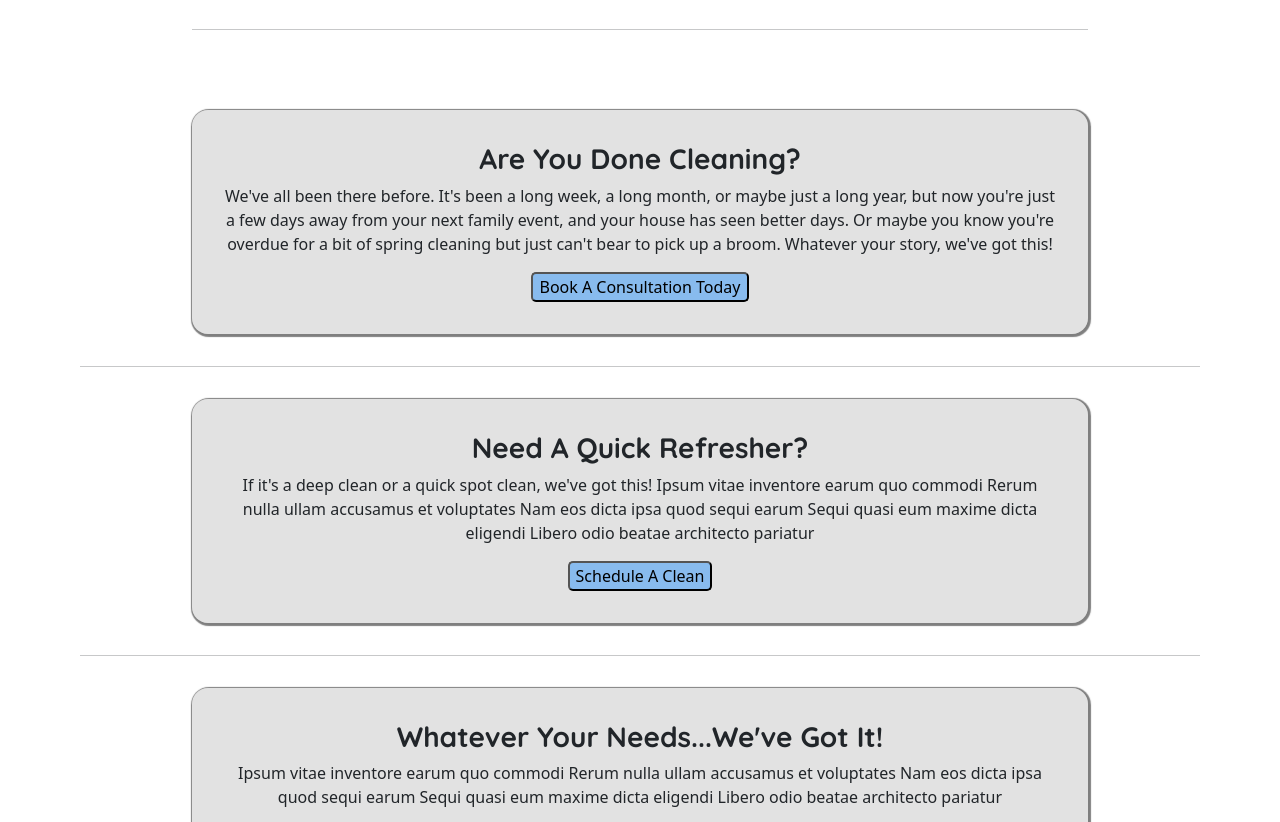
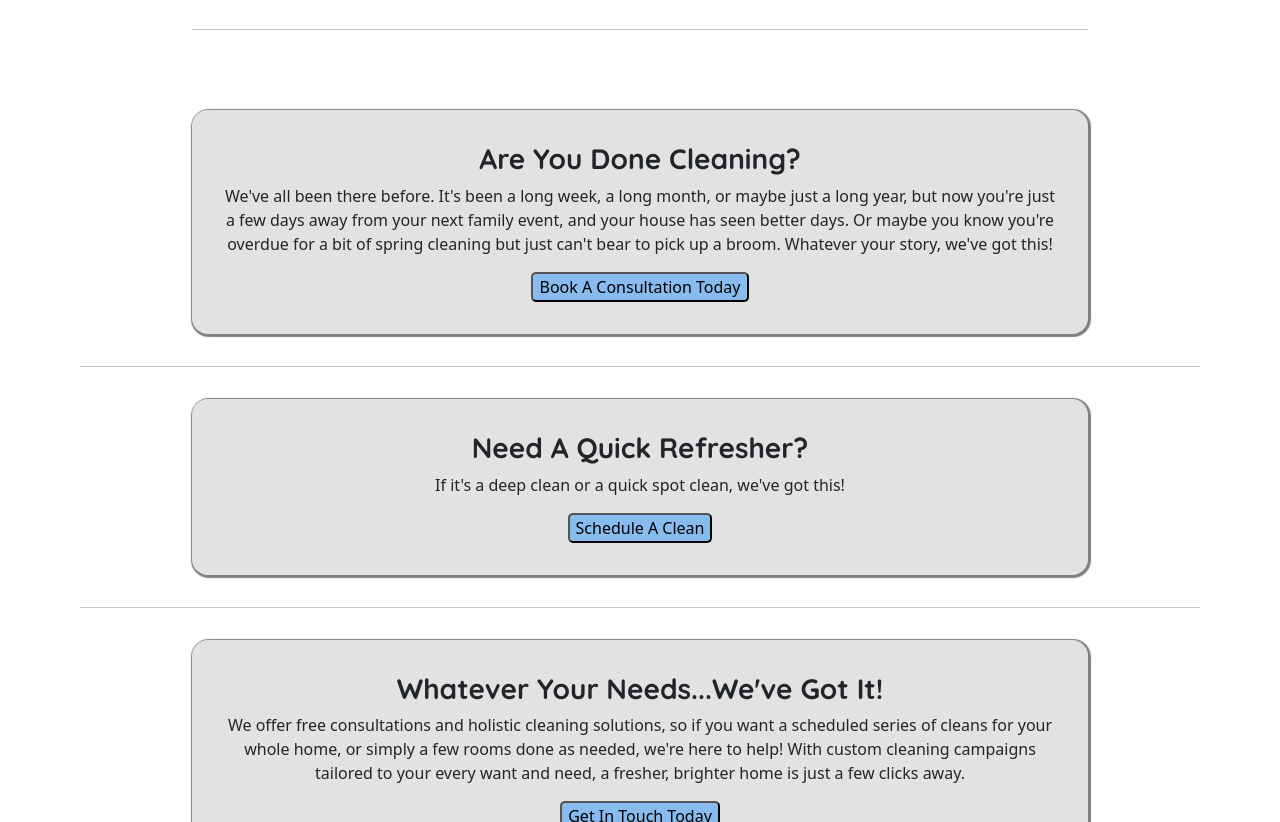
Before and after one commit to theeelgonzo/tcl, a plain HTML site: page index.html in a window 1280 px wide. Shown: the part 129-951 px from the top of the page. Drawn offline with nearby package versions, Linux system fonts and the light colour scheme.

Commit message:
Add blurb text.

```diff
--- a/index.html
+++ b/index.html
@@ -56,11 +56,7 @@
             <div class="blurb">
                 <h3>Need A Quick Refresher?</h3>
                 <p>
-                    If it's a deep clean or a quick spot clean, we've got this! Ipsum vitae inventore earum quo commodi Rerum nulla ullam
-                    accusamus et voluptates Nam eos dicta ipsa quod sequi earum
-                    Sequi quasi eum maxime dicta eligendi Libero odio beatae
-                    architecto pariatur
-                </p>
+                    If it's a deep clean or a quick spot clean, we've got this!</p>
                 <button type="button" name="book" class="book">
                     Schedule A Clean
                 </button>
@@ -69,10 +65,11 @@
             <div class="blurb">
                 <h3>Whatever Your Needs...We've Got It!</h3>
                 <p>
-                    Ipsum vitae inventore earum quo commodi Rerum nulla ullam
-                    accusamus et voluptates Nam eos dicta ipsa quod sequi earum
-                    Sequi quasi eum maxime dicta eligendi Libero odio beatae
-                    architecto pariatur
+                    We offer free consultations and holistic cleaning solutions,
+                    so if you want a scheduled series of cleans for your whole
+                    home, or simply a few rooms done as needed, we're here to
+                    help! With custom cleaning campaigns tailored to your every want and
+                    need, a fresher, brighter home is just a few clicks away.
                 </p>
                 <button type="button" name="book" class="book">
                     Get In Touch Today
```
